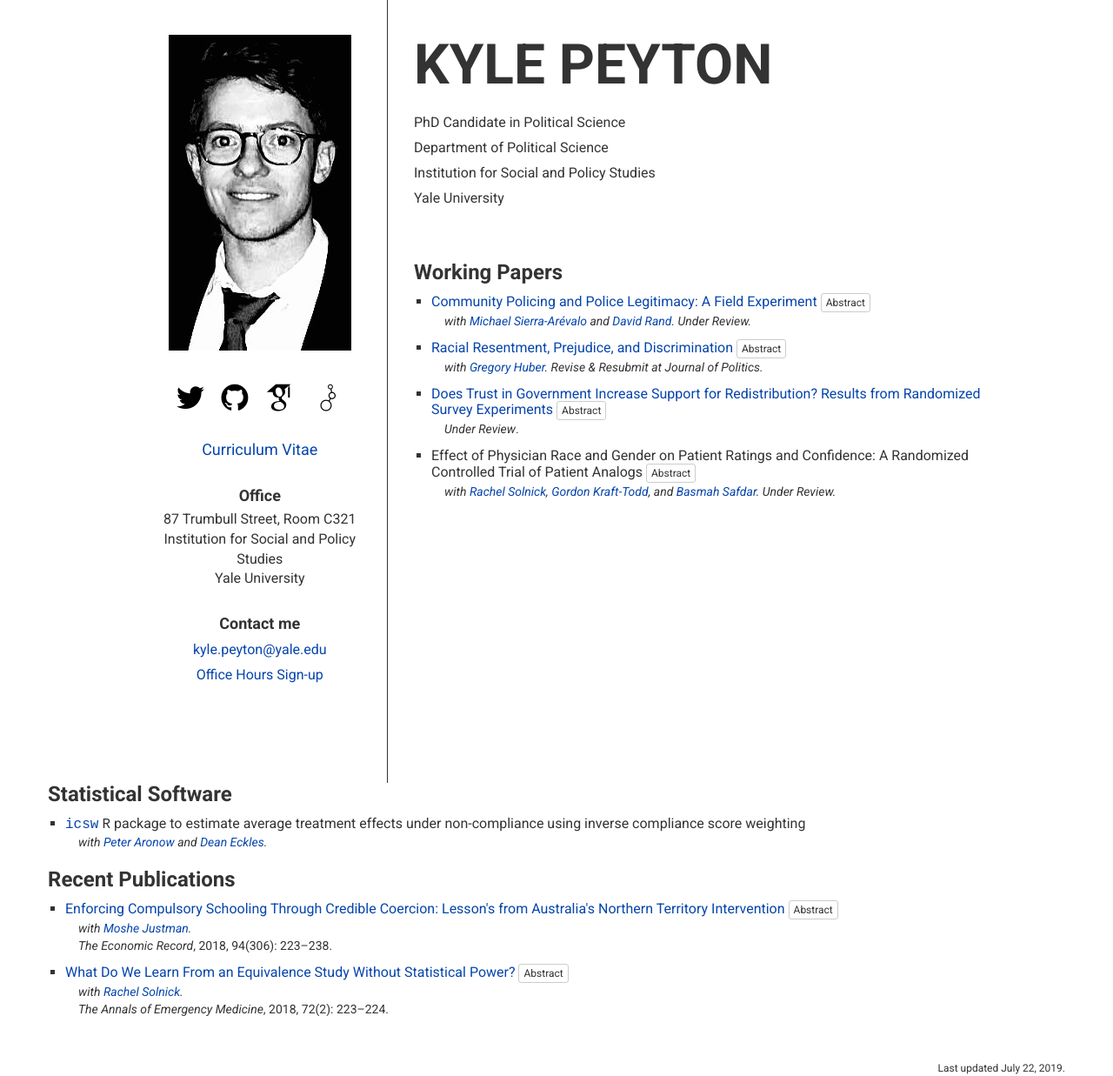
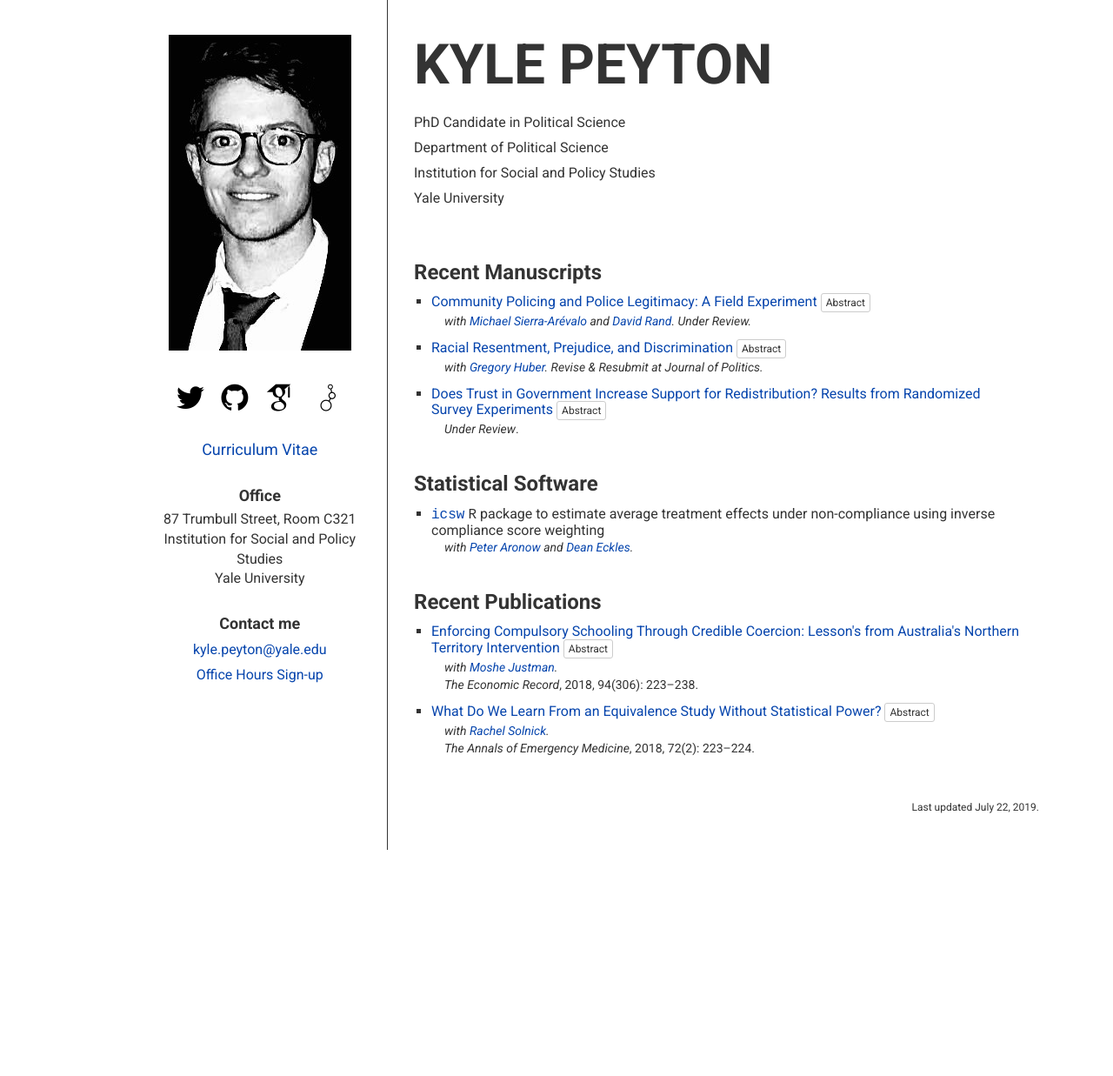
Before and after one commit to kylepeyton/kylepeyton.github.io, a Jekyll site: the page index.html, which Jekyll copies as it is, in a window 1280 px wide. Shown: the whole page at 87% size. Built offline with Jekyll 4.4.1, drawn with Linux system fonts in a browser that asks for light colours; some web fonts are replaced; after the commit the page ends 977 px from its top, so only the background shows below that.

Commit message:
Update index.html

```diff
--- a/index.html
+++ b/index.html
@@ -96,7 +96,7 @@
 		</div>
 
 
-		<h2>Working Papers</h2>
+		<h2>Recent Manuscripts</h2>
 
 		<ul class="paperlist wip">
 			<li>
@@ -127,16 +127,6 @@
 				<div class="paperinfo"><span class="journalname">Under Review</span>.</div>
 				<div class="paperinfo"></div>
 				<div class="collapsecontainer"><div class="collapse" id="Peyton2018TrustGov_abstract"><div class="well well-sm abstract">Why isn't there more support for redistribution in the United States? Political scientists have theorized that low trust in government depresses support for redistribution, but empirical support for this theory draws largely on regression analyses of survey data. I clarify the untestable assumptions required for identification with regression modeling and describe an alternative design that uses randomized experiments about political corruption to estimate the effect of trust in government on support for redistribution under weaker assumptions. I apply this approach to data from three independent survey experiments (N = 3,741) to estimate the impact that large experimentally-induced increases in political trust have on support for redistribution. Contrary to theoretical predictions, I find estimated effects that are statistically indistinguishable from zero, suggesting trust in government has a substantively negligible impact on Americans' redistributive policy preferences.</div></div></div>
-			</li>
-
-			<li>
-				<h4>
-					Effect of Physician Race and Gender on Patient Ratings and Confidence: A Randomized Controlled Trial of Patient Analogs
-					<button type="button" class="btn btn-default btn-xs" data-toggle="collapse" data-target="#PatientBias_abstract" aria-expanded="false" aria-controls="#PatientBias_abstract">Abstract</button>
-				</h4>
-				<div class="paperinfo"><span class="coauthors">with <a href="https://ihpi.umich.edu/our-experts/solnick">Rachel Solnick</a>, <a href="http://moralitylab.bc.edu/gordon-kraft-todd/">Gordon Kraft-Todd</a>, and <a href="https://medicine.yale.edu/emergencymed/people/basmah_safdar.profile">Basmah Safdar</a>. Under Review.</span></div></span></div>
-				<div class="paperinfo"></div>
-				<div class="collapsecontainer"><div class="collapse" id="PatientBias_abstract"><div class="well well-sm abstract">Do patients discriminate against women physicians or those from minority groups by expressing less confidence in their clinical judgments or providing lower quality ratings? In two geographically diverse patient-analog experiments (N=3,215), random assignment of physician gender (Male or Female) and race (White or Black) did not significantly impact patient satisfaction or confidence in the clinical judgments of women or minority physicians, relative to the White Male physician control. Patient discrimination against women and black clinicians may be less of a barrier to fostering diversity and inclusion in healthcare than institutional discrimination and workplace inequities. </div></div></div>
 			</li>
 
 
```
